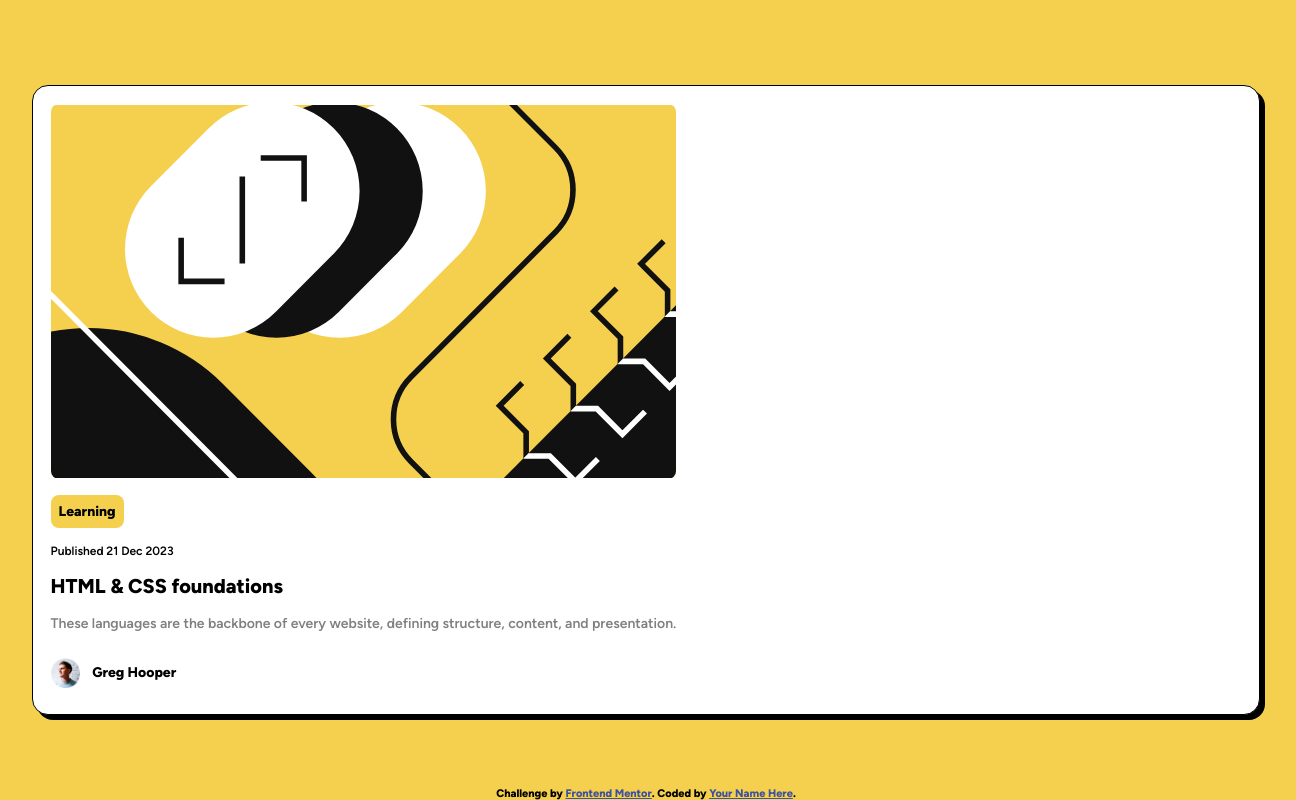
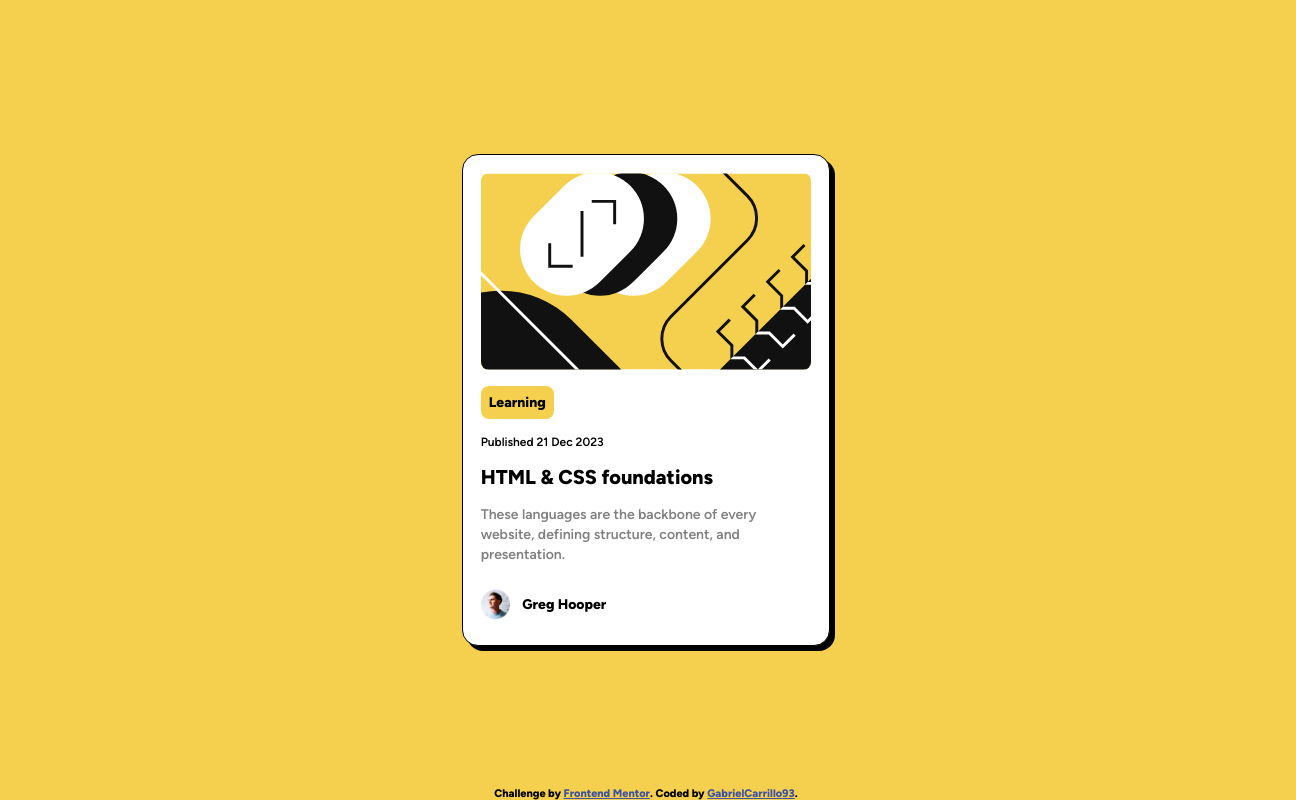
Before and after one commit to GabrielCarrillo93/blog-preview-card-main, a plain HTML site: page index.html in a window 1536 px wide. Shown: the whole page, without its empty margins (122-1418 px from the left). Drawn offline with Linux system fonts and the light colour scheme.

Commit message:
desktop finished

```diff
--- a/index.html
+++ b/index.html
@@ -32,7 +32,7 @@
 
     <footer class="attribution">
         Challenge by <a href="https://www.frontendmentor.io?ref=challenge" target="_blank">Frontend Mentor</a>.
-        Coded by <a href="#">Your Name Here</a>.
+        Coded by <a href="https://github.com/GabrielCarrillo93" target="_blank">GabrielCarrillo93</a>.
     </footer>
 </body>
 </html>
--- a/styles/styles.css
+++ b/styles/styles.css
@@ -113,3 +113,17 @@ h3{
 .attribution a {
     color: hsl(228, 45%, 44%);
 }
+
+@media screen and (min-width: 1440px) {
+    main{
+        width: 24%;
+        padding: 10px
+    }
+
+    main:hover{
+        h1{
+            color: var(--yellow);
+        }
+        box-shadow: 10px 10px var(--black);
+    }
+}
```
